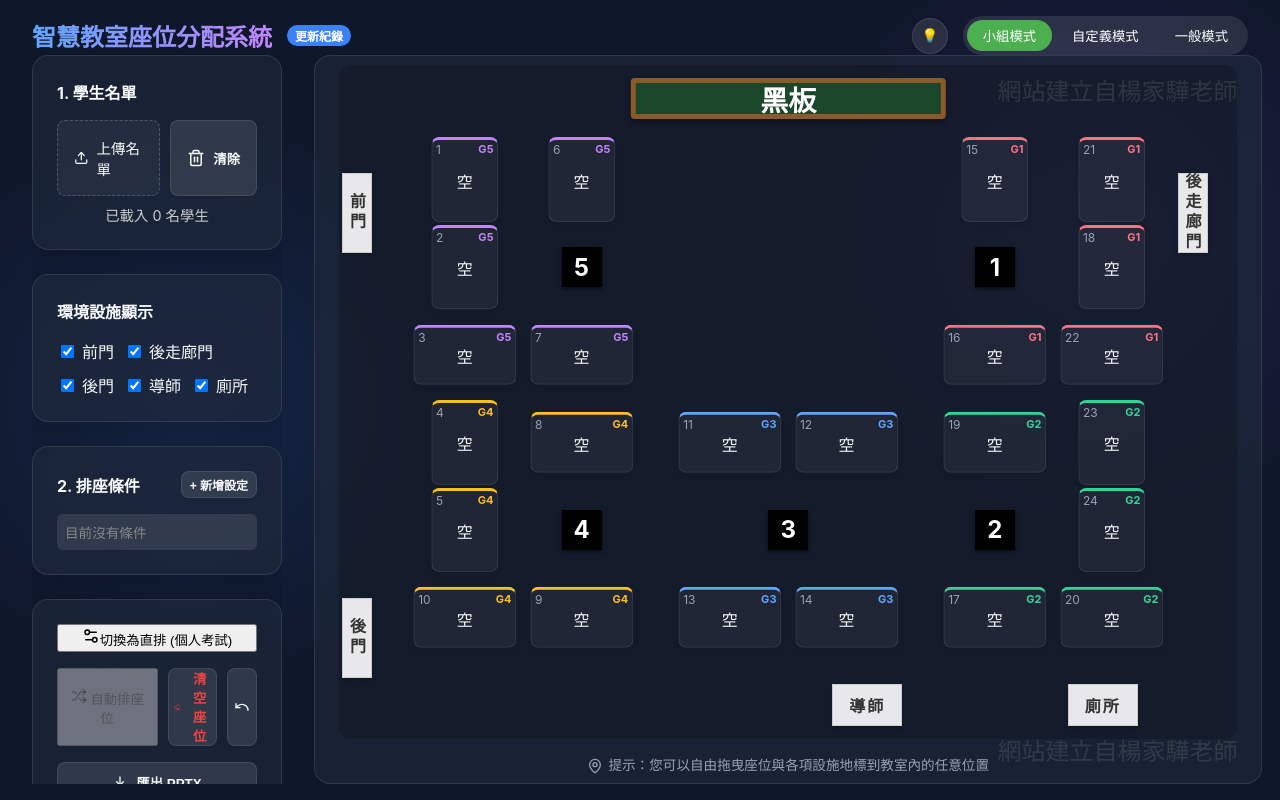
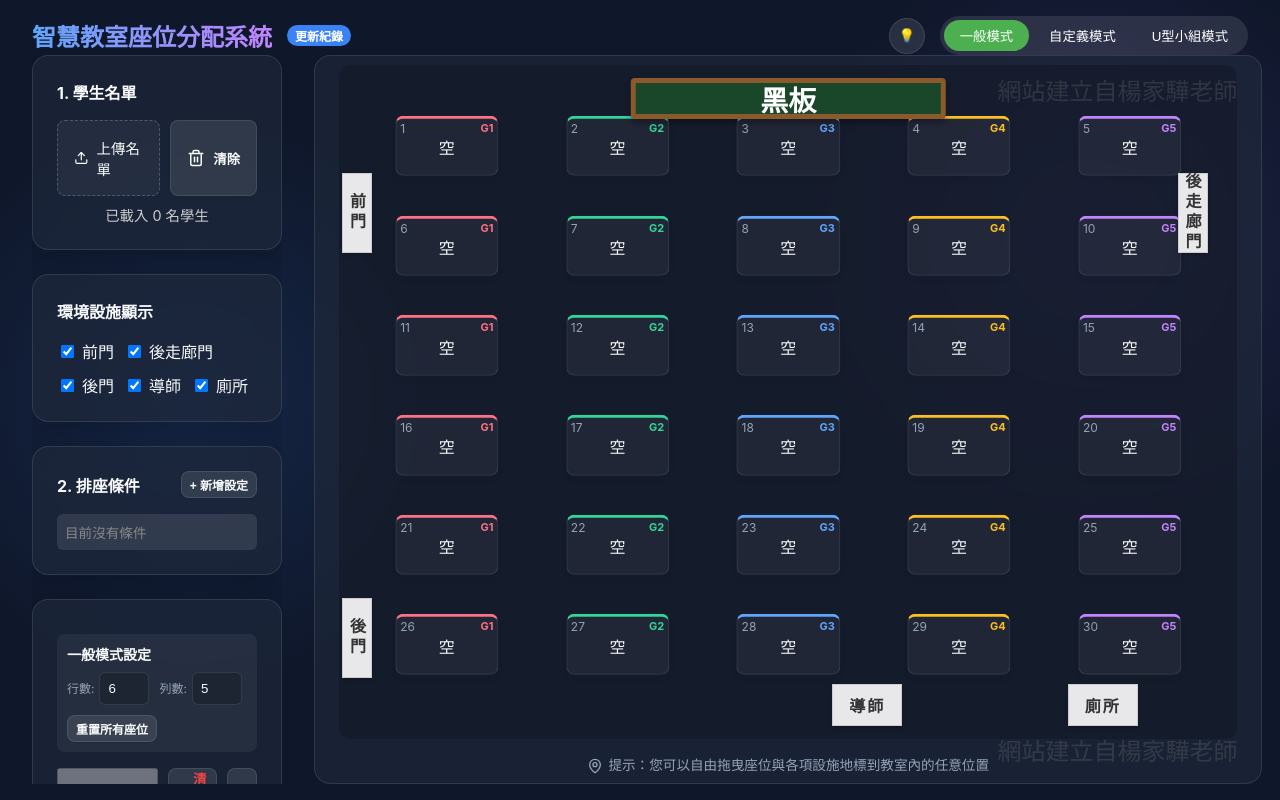
Before and after one commit to chy23/AUTO_SA, a React (Vite) app: page / in a window 1280 px wide. Built offline with nearby package versions, Linux system fonts and the light colour scheme.

Commit message:
UI: set default layout to standard mode and reorder mode buttons with rename to U型小組模式

```diff
--- a/src/components/Header.jsx
+++ b/src/components/Header.jsx
@@ -33,10 +33,10 @@ export default function Header({ layoutMode, lastGroupMode, setLayoutMode, onOpe
         </button>
         <div className="mode-toggle" style={{ display: 'flex', background: 'rgba(255,255,255,0.1)', borderRadius: '20px', padding: '4px', gap: '4px' }}>
           <button
-            onClick={() => setLayoutMode(lastGroupMode)}
-            style={{ padding: '6px 16px', borderRadius: '16px', border: 'none', background: (layoutMode === 'GROUP' || layoutMode === 'EXAM') ? '#4CAF50' : 'transparent', color: 'white', cursor: 'pointer', transition: 'all 0.3s' }}
+            onClick={() => setLayoutMode('STANDARD')}
+            style={{ padding: '6px 16px', borderRadius: '16px', border: 'none', background: layoutMode === 'STANDARD' ? '#4CAF50' : 'transparent', color: 'white', cursor: 'pointer', transition: 'all 0.3s' }}
           >
-            小組模式
+            一般模式
           </button>
           <button
             onClick={() => setLayoutMode('CUSTOM')}
@@ -45,10 +45,10 @@ export default function Header({ layoutMode, lastGroupMode, setLayoutMode, onOpe
             自定義模式
           </button>
           <button
-            onClick={() => setLayoutMode('STANDARD')}
-            style={{ padding: '6px 16px', borderRadius: '16px', border: 'none', background: layoutMode === 'STANDARD' ? '#4CAF50' : 'transparent', color: 'white', cursor: 'pointer', transition: 'all 0.3s' }}
+            onClick={() => setLayoutMode(lastGroupMode)}
+            style={{ padding: '6px 16px', borderRadius: '16px', border: 'none', background: (layoutMode === 'GROUP' || layoutMode === 'EXAM') ? '#4CAF50' : 'transparent', color: 'white', cursor: 'pointer', transition: 'all 0.3s' }}
           >
-            一般模式
+            U型小組模式
           </button>
         </div>
       </div>
--- a/src/data/changelog.json
+++ b/src/data/changelog.json
@@ -1,4 +1,13 @@
 [
+  {
+    "version": "v1.0.89",
+    "hash": "68283df11b069033ae3cabce2c3aecaa0fbdd5dd",
+    "date": "2026-08-14T17:11:49+08:00",
+    "type": "feature",
+    "isBugFix": false,
+    "title": "add clear seats button to allow clearing assignments without removing students",
+    "details": ""
+  },
   {
     "version": "v1.0.88",
     "hash": "c20daf2f0cf2853027b9684c7097ae49ed9ae5e1",
--- a/src/hooks/useSeating.js
+++ b/src/hooks/useSeating.js
@@ -45,7 +45,7 @@ export const useSeating = () => {
   // Persisted states
   const [students, setStudents] = useLocalStorage('auto_sa_students', []);
   const [rules, setRules] = useLocalStorage('auto_sa_rules', []);
-  const [layoutMode, setLayoutMode] = useLocalStorage('auto_sa_layout_mode', 'GROUP');
+  const [layoutMode, setLayoutMode] = useLocalStorage('auto_sa_layout_mode', 'STANDARD');
   const [lastGroupMode, setLastGroupMode] = useLocalStorage('auto_sa_last_group_mode', 'GROUP');
   const [standardRows, setStandardRows] = useLocalStorage('auto_sa_std_rows', 6);
   const [standardCols, setStandardCols] = useLocalStorage('auto_sa_std_cols', 5);
```
